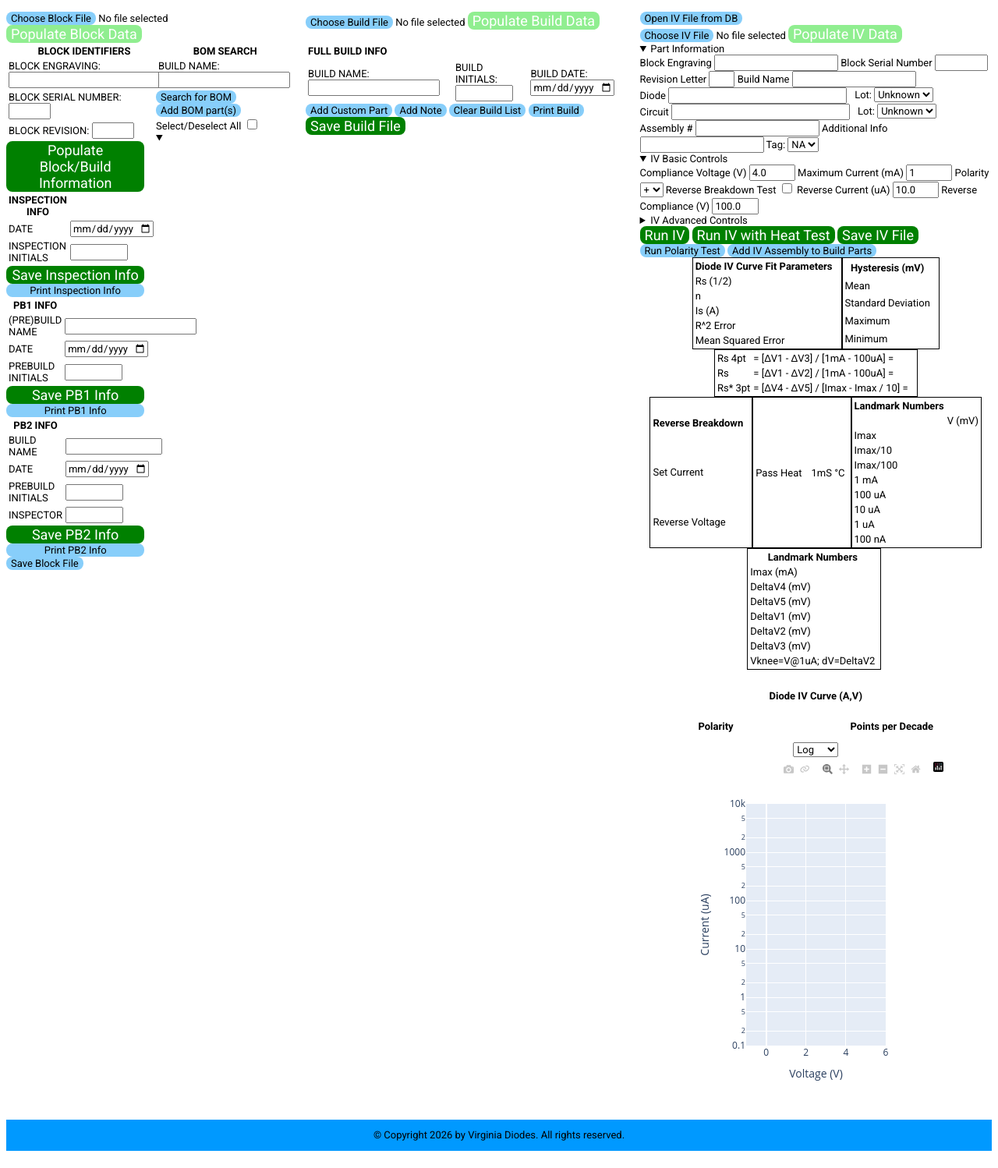
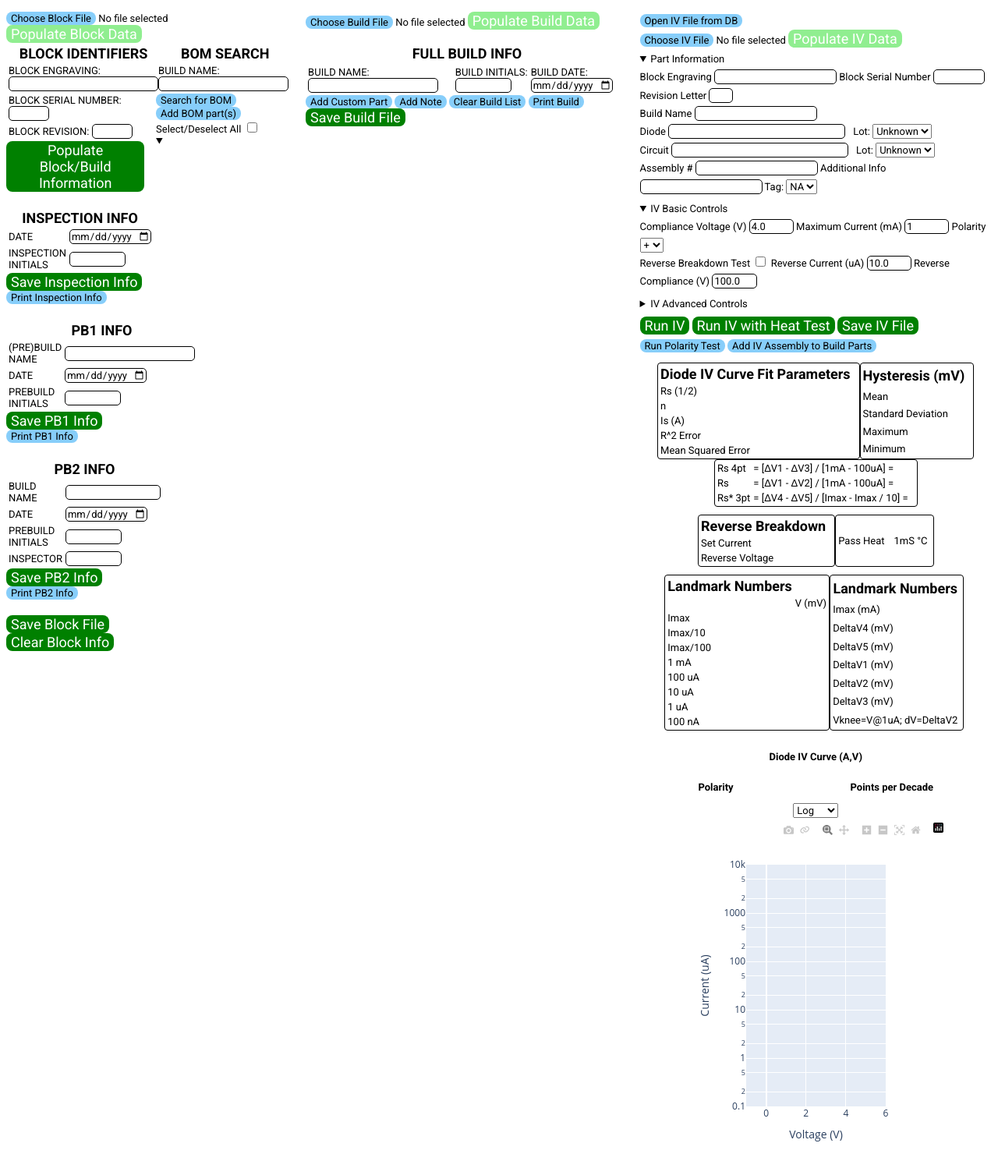
Before and after one commit to virginiadiodesinc/iv_labels_rma_application, a Flask app: page /iv_and_build in a window 1280 px wide. Shown: the part 48-1546 px from the top of the page at 78% size. Before the commit the page ends 1524 px from the top, so only its background shows below. Run offline with Flask 3, Linux system fonts and the light colour scheme; data that the repository does not hold is empty.

Commit message:
Various updates
Fixed IV file display in LV, updated styling, added "clear block info" button, and reorganized various components (among other little things). More to be done still!

```diff
--- a/app/services/postprocess.py
+++ b/app/services/postprocess.py
@@ -75,13 +75,13 @@ class IV_curve():
 		if Reverse_Breakdown_source == '':
 			self.I_reverse_breakdown = '0.0'
 		else:
-			self.I_reverse_breakdown = abs(float(Reverse_Breakdown_source.replace('\r', '').replace('\n', '').split(',')[0]))
+			self.I_reverse_breakdown = abs(float(Reverse_Breakdown_source.replace('\r', '').replace('\n', '').split(',')[-1]))
 			#last value of reverse breakdown current list
 
 		if Reverse_Breakdown_measure == '':
 			self.V_reverse_breakdown  = '0.0'
 		else:
-			self.V_reverse_breakdown = abs(float(Reverse_Breakdown_measure.replace('\r', '').replace('\n', '').split(',')[len(Reverse_Breakdown_measure.replace('\r', '').replace('\n', '').split(',')) - 1]))
+			self.V_reverse_breakdown = abs(float(Reverse_Breakdown_measure.replace('\r', '').replace('\n', '').split(',')[-1]))
 			#last value of reverse breakdown voltage list
 
 		self.V_polarity_sweep = Polarity_Sweep_source.replace('\r', '').replace('\n', '').split(',') #haven't written any functions to use this yet
--- a/app/services/write_MicroA_files.py
+++ b/app/services/write_MicroA_files.py
@@ -156,12 +156,14 @@ def write_IV_file(info_dict, IV_dict, Vup_list, Vdown_list, I_source_list):
 	rows.append('Hysteresis Mean (mV) = ' + IV_dict['Hysteresis Mean (mV)'])
 	rows.append('Hysteresis Max (mV) = ' + IV_dict['Hysteresis Max (mV)'])
 	rows.append('Hysteresis Min (mV) = ' + IV_dict['Hysteresis Min (mV)'])
-	rows.append('Reverse Curent (uA): ' + IV_dict['Reverse Current (uA)'])
+	rows.append('Reverse Current (uA): ' + IV_dict['Reverse Current (uA)'])
 	rows.append('Reverse Voltage (V): ' + IV_dict['Reverse Voltage (V)'])
 	rows.append('Voltage Up (mV)    Voltage Down (mV)    Current (uA)')
 
 	for Vup, Vdown, I_source in zip(Vup_list, Vdown_list, I_source_list):
 		rows.append(f"{float(Vup):6f}" + '\t' + f"{float(Vdown):6f}" + '\t' + f"{float(I_source):6f}")
+
+	rows.append('')
 
 	file_name = rows[0].lower() + '.iv'
 
--- a/app/static/css/styles.css
+++ b/app/static/css/styles.css
@@ -3,6 +3,10 @@
 *{
 	font-family: 'Roboto', sans-serif;
 	font-size: small;
+}
+
+.selectable-text {
+	user-select: text;
 }
 
 .not-implemented-yet {
@@ -149,6 +153,11 @@
 .iv-gui-controls {
 	grid-row-start: 1;
 	grid-row-end: 2;
+	line-height: 1.8;
+}
+
+.iv-gui-controls details {
+	margin-bottom: 5px;
 }
 
 .iv-curve-information {
@@ -166,11 +175,15 @@
 
 .line-break {
 	flex-basis: 100%;
-	height: 0;
+	height: 10px;
 }
 
 .iv-curve-information table {
 	border: thin solid black;
+}
+
+.iv-control-buttons {
+	margin-bottom: 10px;
 }
 
 .iv-plot-container {
@@ -212,6 +225,10 @@
 	flex-direction: column;
 }
 
+.block-form {
+	margin-bottom: 20px;
+}
+
 .actual-bom-list {
 	width: 100%;
 	display: flex;
@@ -222,6 +239,11 @@
 .actual-bom-list input {
 	max-width: 100%;
 	box-sizing: border-box;
+}
+
+input {
+	border-radius: 5px;
+	border: 1px solid black;
 }
 
 .part-row {
@@ -320,6 +342,7 @@
 .iv-assembly-information-form {
 	display: flex;
 	flex-direction: column;
+	line-height: 1.8;
 }
 
 .iv-diode-information-line {
@@ -369,6 +392,10 @@ button:disabled {
 	color: lightblue
 }
 
+button:enabled:hover {
+	text-decoration: underline;
+}
+
 .part-row-part-name {
 	width: 35ch;
 }
@@ -403,6 +430,10 @@ input[type="date"] {
 
 .full-build-container {
 	flex-grow: 1;
+}
+
+.full-build-table-header {
+	width: 100%;
 }
 
 .modal-overlay {
@@ -443,3 +474,14 @@ input[type="date"] {
 	display: flex;
 	justify-content: space-between;
 }
+
+th {
+	font-size: large;
+	text-align: center;
+	align-self: center;
+}
+
+.iv-info table {
+	border: 1px solid black;
+	border-radius: 4px;
+}
--- a/app/templates/partials/block-forms/block-file-upload.html
+++ b/app/templates/partials/block-forms/block-file-upload.html
@@ -5,7 +5,7 @@
 		hx-swap="innerHTML">
 		Choose Block File
 	</button>
-	<text name="block-file-upload-text" id="block-file-upload-text">{{file_path if file_path else 'No file selected'}}</text>
+	<text name="block-file-upload-text" id="block-file-upload-text" class="selectable-text">{{file_path if file_path else 'No file selected'}}</text>
 	<input type="hidden" name="block-file-path" id="block-file-path" value="{{file_path if file_path else ''}}">
 	<button
 		class="important-button"
--- a/app/templates/partials/block-forms/block-forms-container.html
+++ b/app/templates/partials/block-forms/block-forms-container.html
@@ -1,14 +1,31 @@
-{% include 'partials/block-forms/block-id.html' %}
-{% include 'partials/block-forms/inspection.html' %}
-{% include 'partials/block-forms/pb1.html' %}
-{% include 'partials/block-forms/pb2.html' %}
+<div class="block-form">
+	{% include 'partials/block-forms/block-id.html' %}
+</div>
+<div class="block-form">
+	{% include 'partials/block-forms/inspection.html' %}
+</div>
+<div class="block-form">
+	{% include 'partials/block-forms/pb1.html' %}
+</div>
+<div class="block-form">
+	{% include 'partials/block-forms/pb2.html' %}
+</div>
 
 <div>
 	<button hx-post="/attempt_save_block_file/"
 			hx-target="#save-block-popup"
 			hx-swap="innerHTML"
-			hx-include="#block-info, #inspection-info, #pb1-info, #pb2-info">
-			Save Block File</button>
+			hx-include="#block-info, #inspection-info, #pb1-info, #pb2-info"
+			hx-disabled-elt="#block-forms-container button"
+			class="important-button">
+			Save Block File
+	</button>
+	<button hx-get="/clear_block_info/"
+			hx-target="#block-forms-container"
+			hx-swap="innerHTML"
+			class="important-button">
+			Clear Block Info
+	</button>
 </div>
 
 <div id="save-block-popup"></div>
--- a/app/templates/partials/block-forms/build-file-upload.html
+++ b/app/templates/partials/block-forms/build-file-upload.html
@@ -5,7 +5,7 @@
 		hx-swap="innerHTML">
 		Choose Build File
 	</button>
-	<text name="build-file-upload-text" id="build-file-upload-text">{{file_path if file_path else 'No file selected'}}</text>
+	<text name="build-file-upload-text" id="build-file-upload-text" class="selectable-text">{{file_path if file_path else 'No file selected'}}</text>
 	<input type="hidden" name="build-file-path" id="build-file-path" value="{{file_path if file_path else ''}}">
 	<button
 		class="important-button"
--- a/app/templates/partials/block-forms/full-build.html
+++ b/app/templates/partials/block-forms/full-build.html
@@ -1,5 +1,5 @@
 <form id="full-build-form" name="full-build-form" class="full-build-form">
-	<table id="full-build-table-header">
+	<table id="full-build-table-header" class="full-build-table-header">
 		<tr>
 			<th>FULL BUILD INFO</th>
 		</tr>
--- a/app/templates/partials/block-forms/inspection.html
+++ b/app/templates/partials/block-forms/inspection.html
@@ -1,7 +1,7 @@
 <form class="inspection-info" id="inspection-info" name="inspection-info">
 	<table>
 		<tr>
-			<th>INSPECTION INFO</th>
+			<th colspan="2">INSPECTION INFO</th>
 		</tr>
 		<tr>
 			<td>DATE</td>
--- a/app/templates/partials/block-forms/pb1.html
+++ b/app/templates/partials/block-forms/pb1.html
@@ -1,7 +1,7 @@
 <form class="pb1-info" id="pb1-info" name="pb1-info">
 	<table>
 		<tr>
-			<th>PB1 INFO</th>
+			<th colspan="2">PB1 INFO</th>
 		</tr>
 		<tr>
 			<td>(PRE)BUILD NAME</td>
--- a/app/templates/partials/block-forms/pb2.html
+++ b/app/templates/partials/block-forms/pb2.html
@@ -1,7 +1,7 @@
 <form class="pb2-info" id="pb2-info" name="pb2-info">
 	<table>
 		<tr>
-			<th>PB2 INFO</th>
+			<th colspan="2">PB2 INFO</th>
 		</tr>
 		<tr>
 			<td>BUILD NAME</td>
--- a/app/templates/partials/build-page/bom-part-row.html
+++ b/app/templates/partials/build-page/bom-part-row.html
@@ -2,7 +2,7 @@
 	data-part-name="{{bom_part["part_name"]}}"
 	data-part-quantity="{{bom_part["quantity"]}}"
 	data-part-type="{{bom_part["category"]}}">
-	<td>{{bom_part["part_name"]}}</td>
+	<td class="selectable-text">{{bom_part["part_name"]}}</td>
 	<td>
 		<input type="checkbox"
 		name="bom-part-check"
--- a/app/templates/partials/iv-page/iv-assembly-information.html
+++ b/app/templates/partials/iv-page/iv-assembly-information.html
@@ -21,6 +21,7 @@
 					value="{{iv_data.build_revision if iv_data and iv_data.build_revision else ''}}"
 					size="2">
 		</label>
+		<br>
 		<label> Build Name
 			<input type="text"
 					oninput="sanitizeInput(this, ILLEGAL_FILENAME_CHARACTERS, true)"
--- a/app/templates/partials/iv-page/iv-file-upload.html
+++ b/app/templates/partials/iv-page/iv-file-upload.html
@@ -6,7 +6,7 @@
 		hx-disabled-elt="this">
 		Choose IV File
 	</button>
-	<text name="iv-file-upload-text" id="iv-file-upload-text">{{file_path if file_path else 'No file selected'}}</text>
+	<text name="iv-file-upload-text" id="iv-file-upload-text" class="selectable-text">{{file_path if file_path else 'No file selected'}}</text>
 	<input type="hidden" name="iv-file-path" id="iv-file-path" value="{{file_path if file_path else ''}}">
 	<button
 		class="important-button"
--- a/app/templates/partials/iv-page/iv-gui-controls.html
+++ b/app/templates/partials/iv-page/iv-gui-controls.html
@@ -47,6 +47,7 @@
 					{% endif %}>-</option>
 				</select>
 			</label>
+			<br>
 			<label> Reverse Breakdown Test
 				<input type="checkbox" name="reverse-breakdown-test">
 			</label>
@@ -160,7 +161,7 @@
 		</form>
 	</details>
 
-	<div id="iv-control-buttons">
+	<div id="iv-control-buttons" class="iv-control-buttons">
 		<button class="important-button"
 				id="run-iv-button"
 				hx-post="/take_iv/"
--- a/app/templates/partials/iv-page/iv-info.html
+++ b/app/templates/partials/iv-page/iv-info.html
@@ -133,6 +133,8 @@
 		</tr>
 	</table>
 
+	<div class="line-break"></div>
+
 	<table class="landmark-numbers-table" id="landmark-numbers-table">
 		<tr>
 			<th>Landmark Numbers</th>
--- a/app/templates/partials/search/bom-search-form.html
+++ b/app/templates/partials/search/bom-search-form.html
@@ -15,7 +15,7 @@
 					hx-target="#search-results"
 					hx-trigger="keyup changed delay:500ms"
 					list="search-results"
-					oninput="sanitizeInput(this, ILLEGAL_FILENAME_CHARACTERS, true)"
+					oninput="this.value = this.value.toUpperCase();"
 					value="{{ populated_build_name if populated_build_name else '' }}"
 				>
 			</td>
```
Also changed, not shown: app/routes/build_routes.py (+10 -0 lines), app/db/built_components_DB.sqlite.
